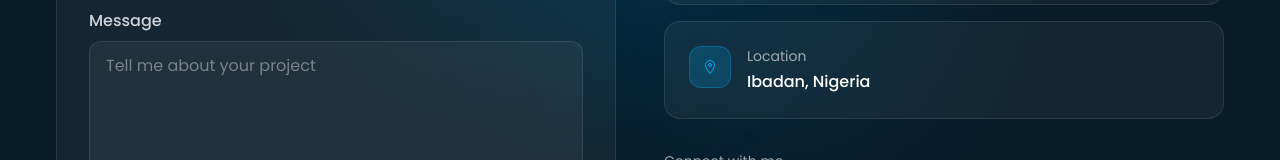
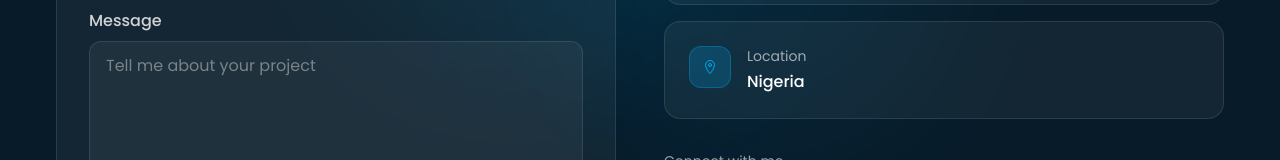
Before and after one commit to ehapamicheal/ehapamicheal-dev, a Next.js app: page / in a window 1280 px wide. Shown: the part 5209-5369 px from the top of the page. Built offline with nearby package versions, Linux system fonts and the light colour scheme; no server answers.

Commit message:
updated cv,  added project data and removed ibadan as location

```diff
--- a/src/data.js
+++ b/src/data.js
@@ -75,7 +75,6 @@ export const projectData = [
     id: 6,
     name: "Bfree",
     image: "/images/bfree.png",
-    // description: "",
     url: "https://crypto.bfree.cards",
     technologies: ["html", "Css", "Figma", "javascript"],
   },
@@ -83,7 +82,6 @@ export const projectData = [
     id: 7,
     name: "Bitlily",
     image: "/images/bitlily.png",
-    // description: "",
     url: "https://app.bitlily.io",
     technologies: ["html", "CSS", "javascript"],
   },
@@ -116,7 +114,6 @@ export const projectData = [
     id: 11,
     name: "Algo Experts",
     image: "/images/algo-img.png",
-    // description: "",
     url: "https://algo-experts.vercel.app",
     technologies: ["React", "CSS", "Figma"],
   },
@@ -124,10 +121,16 @@ export const projectData = [
     id: 12,
     name: "Gym Lenz",
     image: "/images/gym-lenz.png",
-    // description: "",
     url: "https://gym-lenz-iota.vercel.app",
     technologies: ["React", "CSS"],
   },
+  {
+    id: 13,
+    name: "Tvflix Movies",
+    image: "/images/tvflix-img.png",
+    url: "https://ehapamicheal.github.io/tvflix",
+    technologies: ["html", "CSS", "TMDB api", "javascript"],
+  }
 
 
   // {
--- a/src/sections/contact/Contact.jsx
+++ b/src/sections/contact/Contact.jsx
@@ -251,7 +251,8 @@ const Contact = () => {
 
                                     <div className="space-y-1 flex-1">
                                         <p className="text-sm text-white/60 font-normal">Location</p>
-                                        <p className="text-white transition-colors duration-300 font-medium">Ibadan, Nigeria</p>
+                                        {/* <p className="text-white transition-colors duration-300 font-medium">Ibadan, Nigeria</p> */}
+                                        <p className="text-white transition-colors duration-300 font-medium">Nigeria</p>
                                     </div>
                                 </div>
 
```
Also changed, not shown: 1 other file (tests, documents, lock files or other folders).
